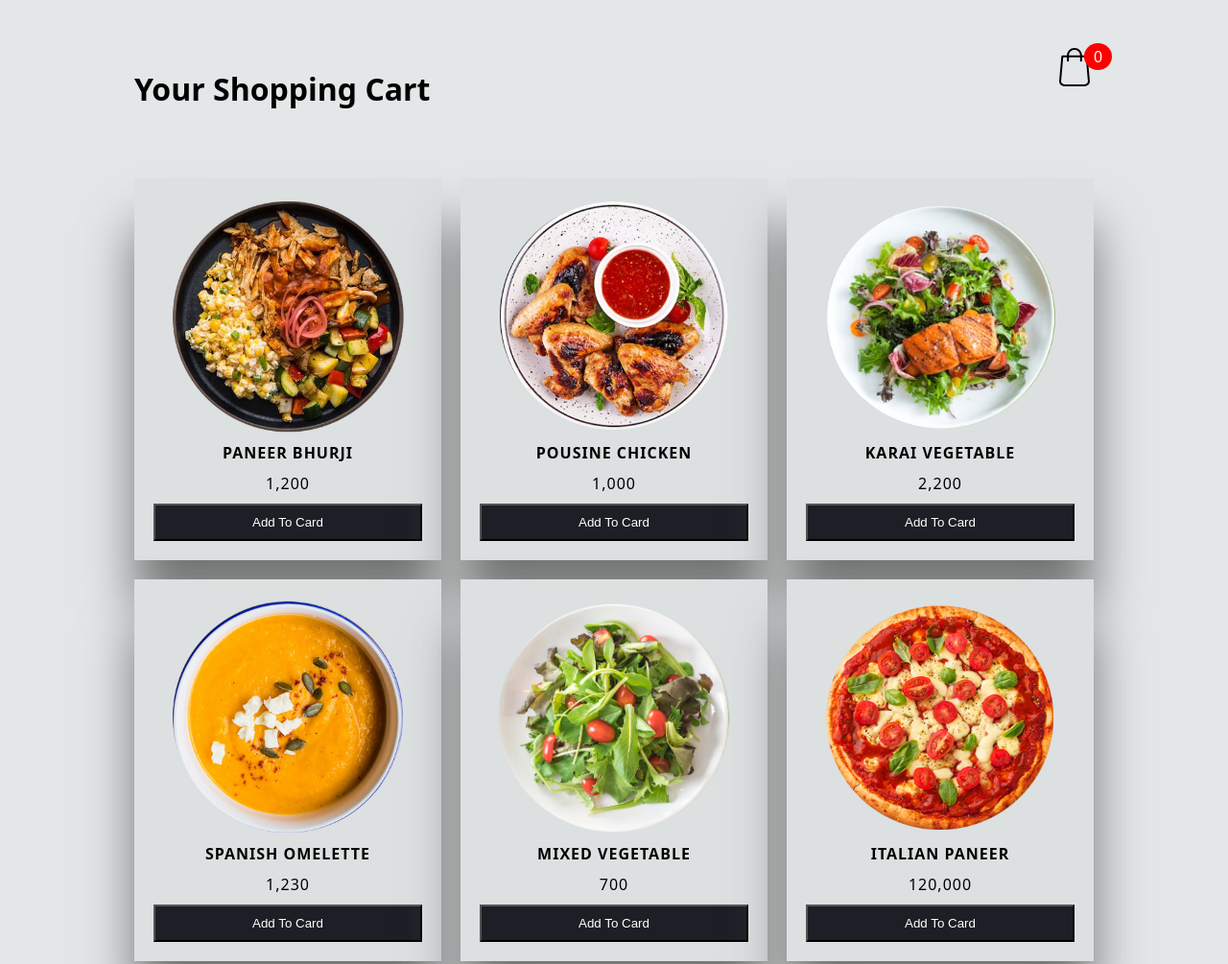
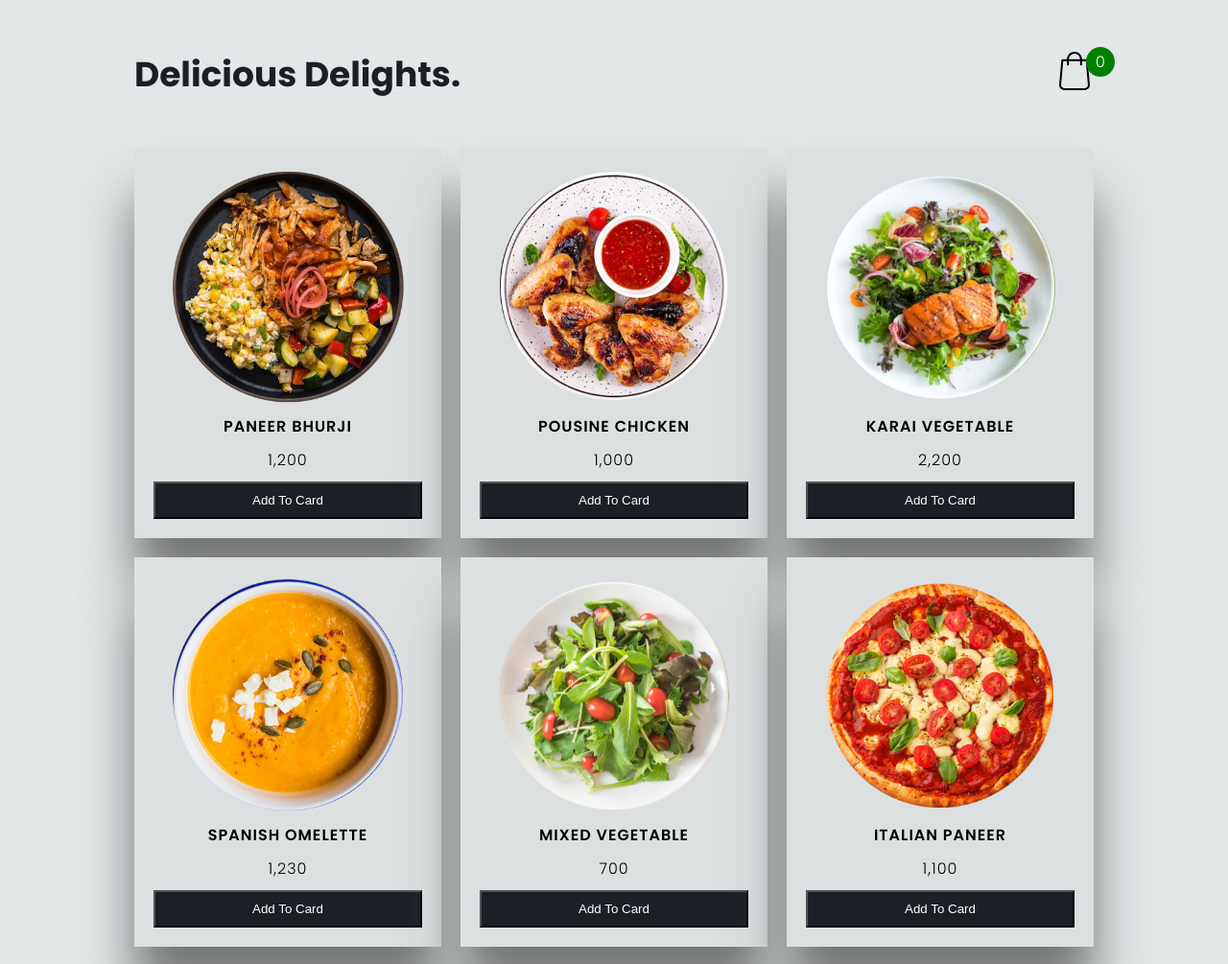
Before and after one commit to labankibet/phase1project, a plain HTML site: page index.html in a window 1280 px wide. Shown: the top 1005 px of the page at 96% size. Drawn offline with Linux system fonts and the light colour scheme.

Commit message:
adding stylings to headings

```diff
--- a/index.html
+++ b/index.html
@@ -11,7 +11,7 @@
 
     <div class="container">
         <header>
-            <h1>Your Shopping Cart</h1>
+            <h1>Delicious Delights.</h1>
             <div class="shopping">
                 <img src="image/shopping.svg">
                 <span class="quantity">0</span>
@@ -23,12 +23,12 @@
         </div>
     </div>
     <div class="card">
-        <h1>Card</h1>
+        <h1>Your Cart</h1>
         <ul class="listCard">
         </ul>
         <div class="checkOut">
             <div class="total">0</div>
-            <div class="closeShopping">Close</div>
+            <div class="closeShopping">Check Out</div>
         </div>
     </div>
 
--- a/script.js
+++ b/script.js
@@ -49,7 +49,7 @@ let products = [
         id: 6,
         name: 'ITALIAN PANEER',
         image: '6.PNG',
-        price: 120000
+        price: 1100
     }
 ];
 
--- a/style.css
+++ b/style.css
@@ -1,16 +1,28 @@
+@import url('https://fonts.googleapis.com/css2?family=Poppins:wght@300;600;700&display=swap');
+
 body{
     background-color: #E3E7E8;
-    font-family: system-ui;
+    font-family: 'Poppins', sans-serif;
+    margin: 0;
+    padding: 0;
 }
+
 .container{
     width: 1000px;
     margin: auto;
+    padding: 20px;
     transition: 0.5s;
 }
 header{
-    display: grid;
-    grid-template-columns: 1fr 50px;
-    margin-top: 50px;
+    display: flex;
+    justify-content: space-between;
+    align-items: center;
+    margin-top: 30px;
+}
+header h1 {
+    font-size: 36px;
+    color: #1C1F25;
+    margin: 0;
 }
 header .shopping{
     position: relative;
@@ -20,7 +32,7 @@ header .shopping img{
     width: 40px;
 }
 header .shopping span{
-    background: red;
+    background: green;
     border-radius: 50%;
     display: flex;
     justify-content: center;
@@ -79,7 +91,7 @@ header .shopping span{
 }
 .card h1{
     color: #E8BC0E;
-    font-weight: 100;
+    font-weight: 600;
     margin: 0;
     padding: 0 20px;
     height: 80px;
@@ -92,7 +104,6 @@ header .shopping span{
     width: 100%;
     display: grid;
     grid-template-columns: repeat(2, 1fr);
-
 }
 .card .checkOut div{
     background-color: #E8BC0E;
```
